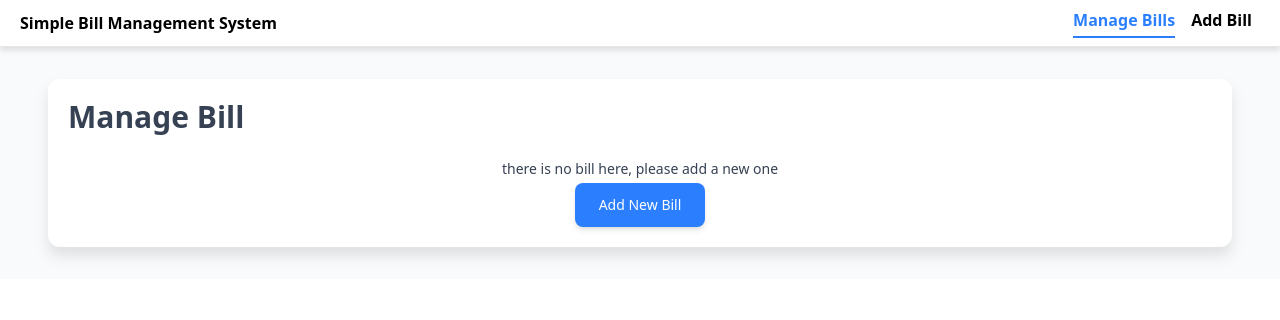
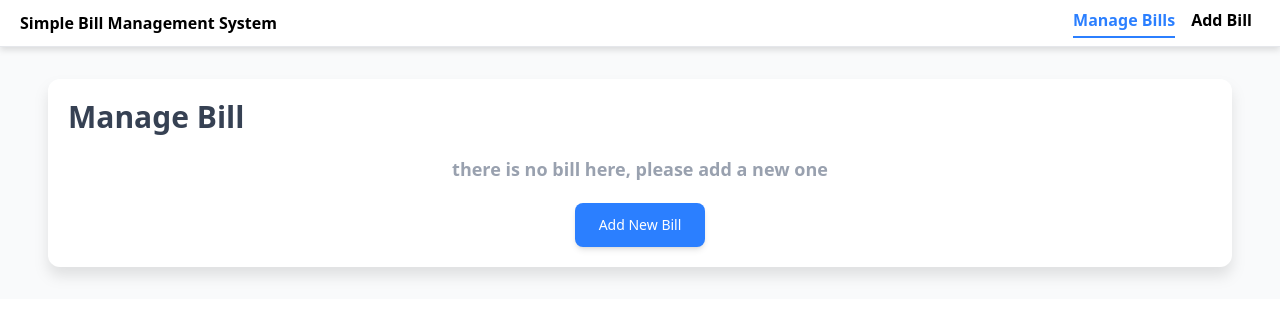
Before and after one commit to nano1412/Idosoft_InternPracticeExercise, a React (Vite) app: page / in a window 1280 px wide. Shown: the top 320 px of the page. Built offline with nearby package versions, Linux system fonts and the light colour scheme; the HTML template or start-up script is replaced by a standard one.

Commit message:
fix: manage bill
-on empty state, add more margin to to text and button
-hide id
-hover: on <td>
-fix the modal only cover in container

```diff
--- a/src/pages/ManageBill.tsx
+++ b/src/pages/ManageBill.tsx
@@ -20,16 +20,15 @@ const ManageBill = () => {
       <div>
         <Container>
           <h1 className="font-bold text-3xl">Manage Bill</h1>
-          <div className="text-center mt-5">
+          <div className="text-center">
             {bills.length === 0 ? (
-              <p>there is no bill here, please add a new one</p>
+              <div className="m-5 text-lg font-bold text-gray-400">
+                <p>there is no bill here, please add a new one</p>
+              </div>
             ) : (
-              <table className="min-w-full divide-y divide-black">
+              <table className=" mt-5 min-w-full divide-y divide-black">
                 <thead className="bg-gray-100">
                   <tr>
-                    <th className="px-4 py-3 text-center text-sm font-semibold text-gray-700 hidden md:table-cell">
-                      Id
-                    </th>
                     <th className="px-4 py-3 text-center text-sm font-semibold text-gray-700">
                       Shop Name
                     </th>
@@ -56,10 +55,7 @@ const ManageBill = () => {
                 </thead>
                 <tbody className="divide-y divide-gray-500">
                   {bills.map((bill) => (
-                    <tr key={bill.billId}>
-                      <td className="hidden md:table-cell w-20">
-                        {bill.billId}
-                      </td>
+                    <tr key={bill.billId} className="hover:bg-blue-50">
                       <td className="min-w-15">{bill.shopName}</td>
                       <td className="max-w-1 whitespace-normal wrap-break-word hidden md:table-cell">
                         {bill.description}
@@ -112,6 +108,7 @@ const ManageBill = () => {
               }}
             />
           </div>
+        </Container>
           {isModalOpen && (
             <ConfirmationModal
               onClose={() => setDeleteConfirmationModalOpen(false)}
@@ -120,7 +117,6 @@ const ManageBill = () => {
               <p>are you sure you want to delete bill {billIdToModify}</p>
             </ConfirmationModal>
           )}
-        </Container>
       </div>
     </>
   );
```
